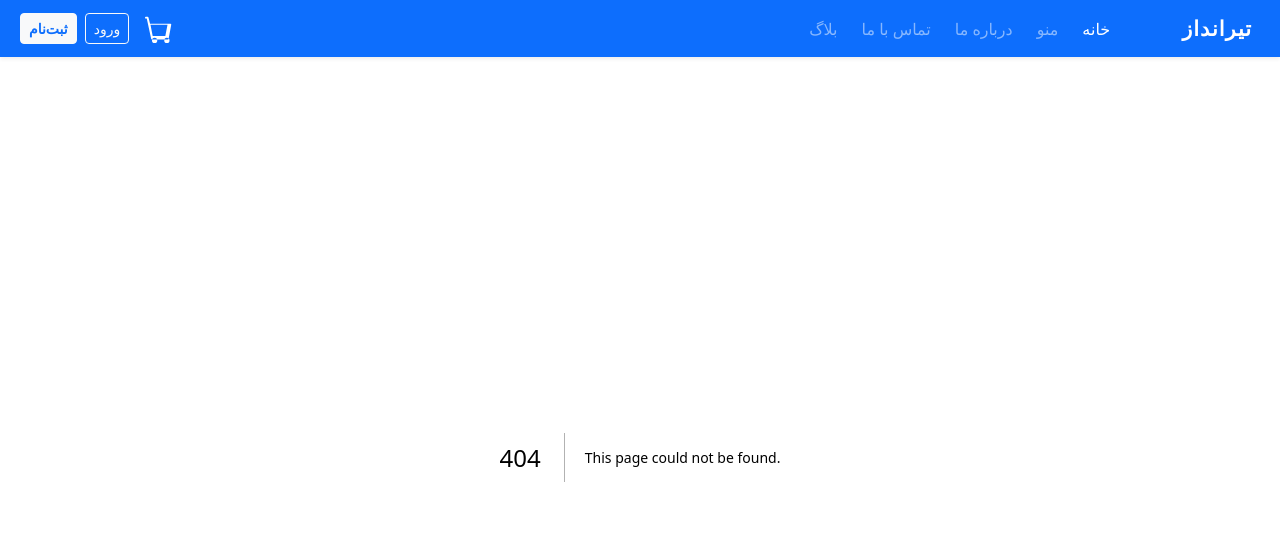
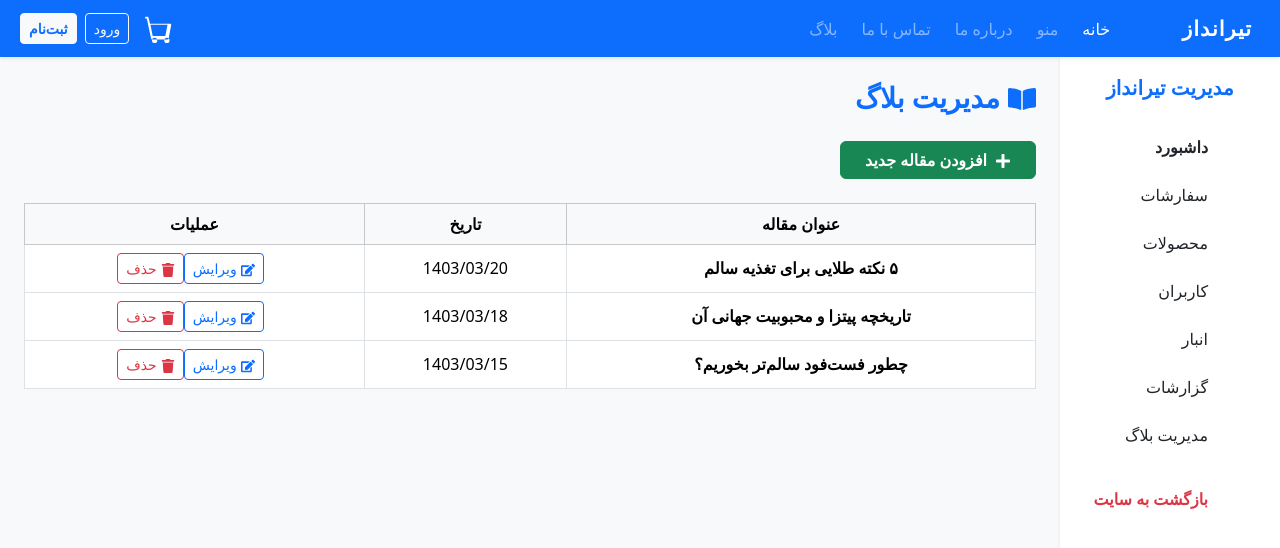
Before and after one commit to artificialxflow/tirandaz-food, a Next.js app: page /admin/blog in a window 1280 px wide. Before the commit this address had no page. Shown: the top 548 px of the page. Built offline with nearby package versions, Linux system fonts and the light colour scheme.

Commit message:
Create page.tsx

```diff
--- /dev/null
+++ b/app/admin/blog/page.tsx
@@ -0,0 +1,54 @@
+"use client";
+import { FaBookOpen, FaPlus, FaEdit, FaTrash } from "react-icons/fa";
+
+const posts = [
+  {
+    slug: "healthy-eating",
+    title: "۵ نکته طلایی برای تغذیه سالم",
+    date: "1403/03/20"
+  },
+  {
+    slug: "pizza-history",
+    title: "تاریخچه پیتزا و محبوبیت جهانی آن",
+    date: "1403/03/18"
+  },
+  {
+    slug: "fast-food-tips",
+    title: "چطور فست‌فود سالم‌تر بخوریم؟",
+    date: "1403/03/15"
+  }
+];
+
+export default function AdminBlogPage() {
+  return (
+    <div>
+      <h3 className="fw-bold mb-4 text-primary"><FaBookOpen className="mb-1 ms-2" />مدیریت بلاگ</h3>
+      <div className="mb-4 text-end">
+        <button className="btn btn-success px-4 fw-bold"><FaPlus className="ms-2" />افزودن مقاله جدید</button>
+      </div>
+      <div className="table-responsive">
+        <table className="table table-bordered align-middle text-center">
+          <thead className="table-light">
+            <tr>
+              <th>عنوان مقاله</th>
+              <th>تاریخ</th>
+              <th>عملیات</th>
+            </tr>
+          </thead>
+          <tbody>
+            {posts.map(post => (
+              <tr key={post.slug}>
+                <td className="fw-bold">{post.title}</td>
+                <td>{post.date}</td>
+                <td>
+                  <button className="btn btn-sm btn-outline-primary me-2"><FaEdit className="ms-1" />ویرایش</button>
+                  <button className="btn btn-sm btn-outline-danger"><FaTrash className="ms-1" />حذف</button>
+                </td>
+              </tr>
+            ))}
+          </tbody>
+        </table>
+      </div>
+    </div>
+  );
+}
```
